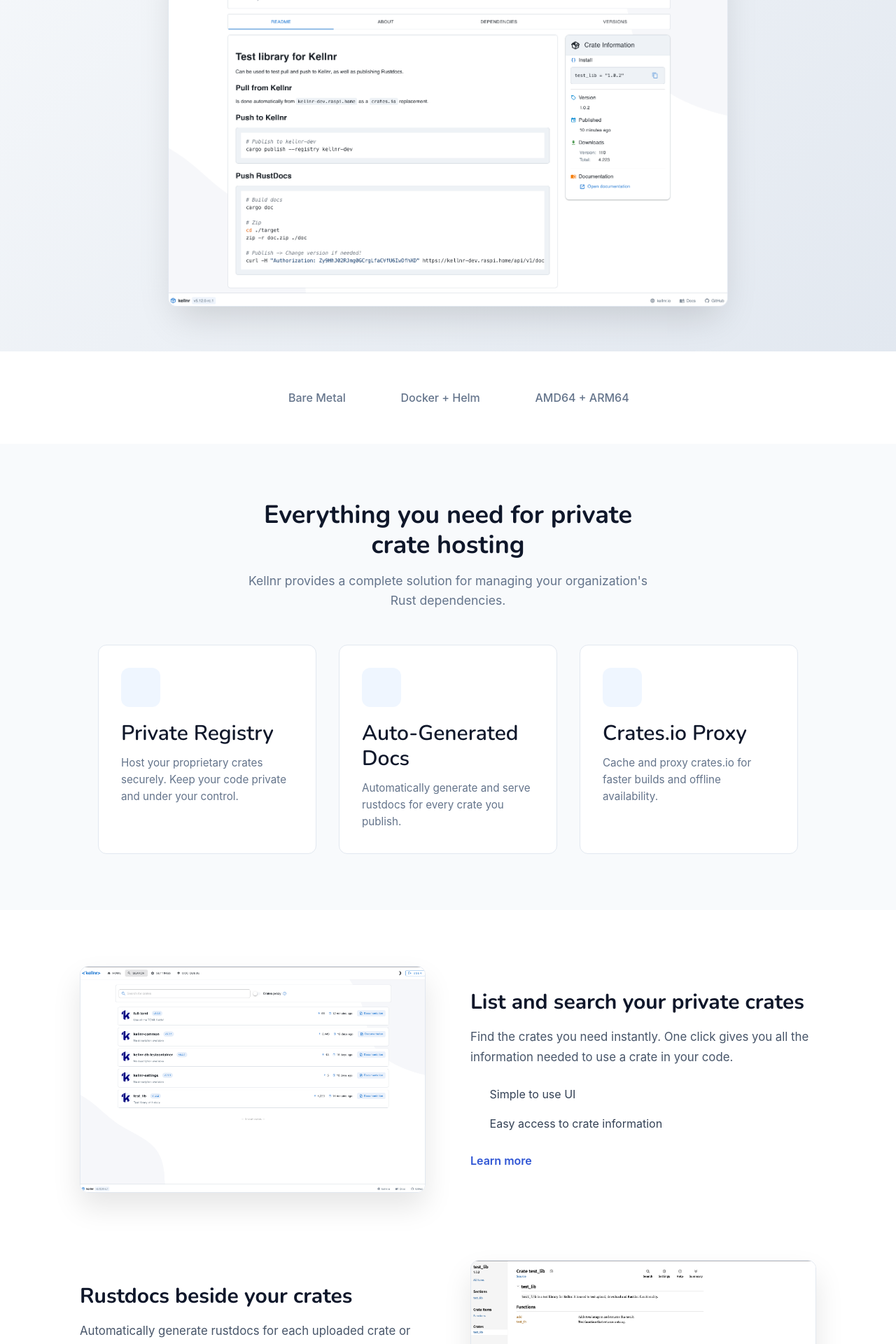
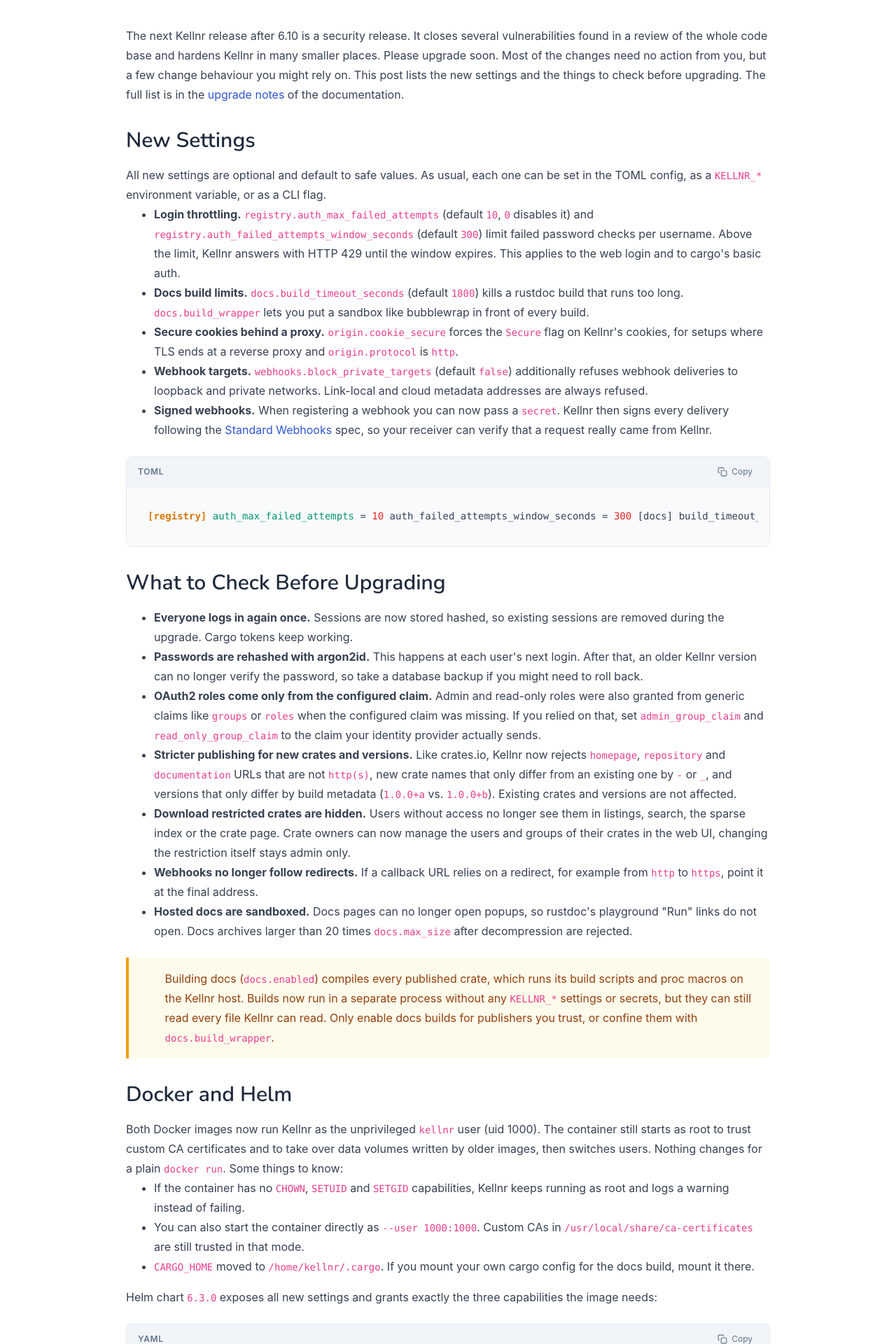
Before and after one commit to kellnr/website, a Vue app: page /blog/security-hardening in a window 1280 px wide. Before the commit this address led to /. Shown: the part 460-2380 px from the top of the page at 70% size. Built offline with nearby package versions, Linux system fonts and the light colour scheme; a web font is replaced by a local one; what vue3-highlightjs would draw is missing.

Commit message:
feat: security hardening blog post

```diff
--- a/src/data/blog-posts.json
+++ b/src/data/blog-posts.json
@@ -1,5 +1,12 @@
 {
   "posts": [
+    {
+      "id": "security-hardening",
+      "title": "Security Hardening: New Settings and What to Check Before Upgrading",
+      "url": "https://kellnr.io/blog/security-hardening",
+      "published": "2026-10-24T12:00:00+00:00",
+      "summaryHtml": "The next Kellnr release after 6.10 is a security release. This post summarizes the new settings for login throttling, docs builds, secure cookies and webhooks, and lists what to check before upgrading, including the one-time logout, the argon2id password migration and the non-root Docker images."
+    },
     {
       "id": "helm-chart-v6",
       "title": "A Safer Kellnr Helm Chart: Splitting Config and Secrets (Chart v6.0.0)",
--- a/src/router/index.ts
+++ b/src/router/index.ts
@@ -22,6 +22,7 @@
 import Release6 from "../views/posts/Release6.vue";
 import FromConfigToProvcfg from "../views/posts/FromConfigToProvcfg.vue";
 import HelmChartV6 from "../views/posts/HelmChartV6.vue";
+import SecurityHardening from "../views/posts/SecurityHardening.vue";
 
 const router = createRouter({
   history: createWebHistory(import.meta.env.BASE_URL),
@@ -155,6 +156,11 @@
       name: "helm-chart-v6",
       component: HelmChartV6,
     },
+    {
+      path: "/blog/security-hardening",
+      name: "security-hardening",
+      component: SecurityHardening,
+    },
     // Default route to redirect all unknown paths to the landing page
     {
       path: "/:pathMatch(.*)*",
--- /dev/null
+++ b/src/views/posts/SecurityHardening.vue
@@ -0,0 +1,137 @@
+<script setup lang="ts">
+import BlogPostTemplate from "@/components/blog/BlogPostTemplate.vue";
+import TextBlock from "@/components/elements/TextBlock.vue";
+import SubHeader from "@/components/elements/SubHeader.vue";
+import CodeBlock from "@/components/elements/CodeBlock.vue";
+import AttentionBlock from "@/components/elements/AttentionBlock.vue";
+import WarnBlock from "@/components/elements/WarnBlock.vue";
+</script>
+
+<template>
+  <BlogPostTemplate title="Security Hardening: New Settings and What to Check Before Upgrading" date="24. October, 2026">
+    <TextBlock>
+      The next Kellnr release after 6.10 is a security release. It closes several vulnerabilities found in a review of
+      the whole code base and hardens Kellnr in many smaller places. Please upgrade soon. Most of the changes need no
+      action from you, but a few change behaviour you might rely on. This post lists the new settings and the things to
+      check before upgrading. The full list is in the
+      <router-link to="/documentation#upgrade-notes">upgrade notes</router-link> of the documentation.
+    </TextBlock>
+
+    <SubHeader id="new-settings">New Settings</SubHeader>
+    <TextBlock>
+      All new settings are optional and default to safe values. As usual, each one can be set in the TOML config, as a
+      <code>KELLNR_*</code> environment variable, or as a CLI flag.
+      <ul>
+        <li><b>Login throttling.</b> <code>registry.auth_max_failed_attempts</code> (default <code>10</code>, <code>0</code>
+          disables it) and <code>registry.auth_failed_attempts_window_seconds</code> (default <code>300</code>) limit
+          failed password checks per username. Above the limit, Kellnr answers with HTTP 429 until the window expires.
+          This applies to the web login and to cargo's basic auth.</li>
+        <li><b>Docs build limits.</b> <code>docs.build_timeout_seconds</code> (default <code>1800</code>) kills a
+          rustdoc build that runs too long. <code>docs.build_wrapper</code> lets you put a sandbox like bubblewrap in
+          front of every build.</li>
+        <li><b>Secure cookies behind a proxy.</b> <code>origin.cookie_secure</code> forces the <code>Secure</code> flag on
+          Kellnr's cookies, for setups where TLS ends at a reverse proxy and <code>origin.protocol</code> is
+          <code>http</code>.</li>
+        <li><b>Webhook targets.</b> <code>webhooks.block_private_targets</code> (default <code>false</code>) additionally
+          refuses webhook deliveries to loopback and private networks. Link-local and cloud metadata addresses are
+          always refused.</li>
+        <li><b>Signed webhooks.</b> When registering a webhook you can now pass a <code>secret</code>. Kellnr then signs
+          every delivery following the <a href="https://www.standardwebhooks.com/">Standard Webhooks</a> spec, so your
+          receiver can verify that a request really came from Kellnr.</li>
+      </ul>
+    </TextBlock>
+
+    <CodeBlock lang="toml">
+[registry]
+auth_max_failed_attempts = 10
+auth_failed_attempts_window_seconds = 300
+
+[docs]
+build_timeout_seconds = 1800
+build_wrapper = []
+
+[origin]
+cookie_secure = true
+
+[webhooks]
+block_private_targets = false
+    </CodeBlock>
+
+    <SubHeader id="before-upgrading">What to Check Before Upgrading</SubHeader>
+    <TextBlock>
+      <ul>
+        <li><b>Everyone logs in again once.</b> Sessions are now stored hashed, so existing sessions are removed during
+          the upgrade. Cargo tokens keep working.</li>
+        <li><b>Passwords are rehashed with argon2id.</b> This happens at each user's next login. After that, an older
+          Kellnr version can no longer verify the password, so take a database backup if you might need to roll
+          back.</li>
+        <li><b>OAuth2 roles come only from the configured claim.</b> Admin and read-only roles were also granted from
+          generic claims like <code>groups</code> or <code>roles</code> when the configured claim was missing. If you
+          relied on that, set <code>admin_group_claim</code> and <code>read_only_group_claim</code> to the claim your
+          identity provider actually sends.</li>
+        <li><b>Stricter publishing for new crates and versions.</b> Like crates.io, Kellnr now rejects
+          <code>homepage</code>, <code>repository</code> and <code>documentation</code> URLs that are not
+          <code>http(s)</code>, new crate names that only differ from an existing one by <code>-</code> or
+          <code>_</code>, and versions that only differ by build metadata (<code>1.0.0+a</code> vs.
+          <code>1.0.0+b</code>). Existing crates and versions are not affected.</li>
+        <li><b>Download restricted crates are hidden.</b> Users without access no longer see them in listings, search,
+          the sparse index or the crate page. Crate owners can now manage the users and groups of their crates in the
+          web UI, changing the restriction itself stays admin only.</li>
+        <li><b>Webhooks no longer follow redirects.</b> If a callback URL relies on a redirect, for example from
+          <code>http</code> to <code>https</code>, point it at the final address.</li>
+        <li><b>Hosted docs are sandboxed.</b> Docs pages can no longer open popups, so rustdoc's playground "Run" links
+          do not open. Docs archives larger than 20 times <code>docs.max_size</code> after decompression are
+          rejected.</li>
+      </ul>
+    </TextBlock>
+
+    <WarnBlock>
+      Building docs (<code>docs.enabled</code>) compiles every published crate, which runs its build scripts and proc
+      macros on the Kellnr host. Builds now run in a separate process without any <code>KELLNR_*</code> settings or
+      secrets, but they can still read every file Kellnr can read. Only enable docs builds for publishers you trust, or
+      confine them with <code>docs.build_wrapper</code>.
+    </WarnBlock>
+
+    <SubHeader id="docker-helm">Docker and Helm</SubHeader>
+    <TextBlock>
+      Both Docker images now run Kellnr as the unprivileged <code>kellnr</code> user (uid 1000). The container still
+      starts as root to trust custom CA certificates and to take over data volumes written by older images, then
+      switches users. Nothing changes for a plain <code>docker run</code>. Some things to know:
+      <ul>
+        <li>If the container has no <code>CHOWN</code>, <code>SETUID</code> and <code>SETGID</code> capabilities, Kellnr
+          keeps running as root and logs a warning instead of failing.</li>
+        <li>You can also start the container directly as <code>--user 1000:1000</code>. Custom CAs in
+          <code>/usr/local/share/ca-certificates</code> are still trusted in that mode.</li>
+        <li><code>CARGO_HOME</code> moved to <code>/home/kellnr/.cargo</code>. If you mount your own cargo config for the
+          docs build, mount it there.</li>
+      </ul>
+    </TextBlock>
+
+    <TextBlock>
+      Helm chart <code>6.3.0</code> exposes all new settings and grants exactly the three capabilities the image needs:
+    </TextBlock>
+
+    <CodeBlock lang="yaml">
+kellnr:
+  registry:
+    authMaxFailedAttempts: 10
+  docs:
+    buildTimeoutSeconds: 1800
+  origin:
+    cookieSecure: true
+  webhooks:
+    blockPrivateTargets: false
+    </CodeBlock>
+
+    <AttentionBlock>
+      The doc builder token of the Helm chart (<code>docBuilder.tokenSecretRef</code>) is visible to the build scripts of
+      the documented crates. Use a token of a dedicated read-only user for it.
+    </AttentionBlock>
+
+    <TextBlock>
+      Thanks to everyone who reports security issues responsibly. If you find something, please use a
+      <a href="https://github.com/kellnr/kellnr/security/advisories/new">private security advisory</a> on GitHub instead
+      of a public issue.
+    </TextBlock>
+  </BlogPostTemplate>
+</template>
```
Also changed, not shown: 1 other file (tests, documents, lock files or other folders).
